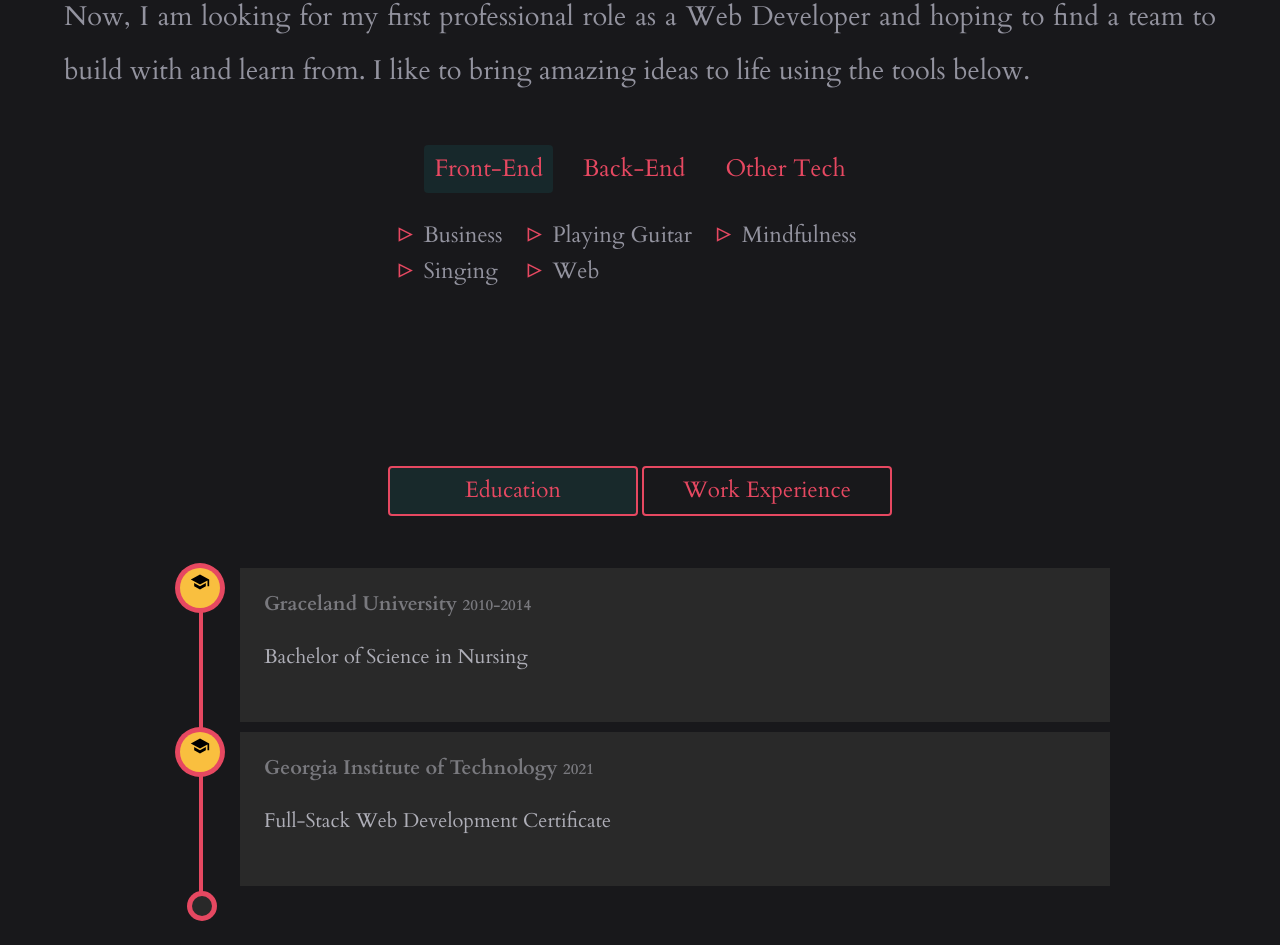
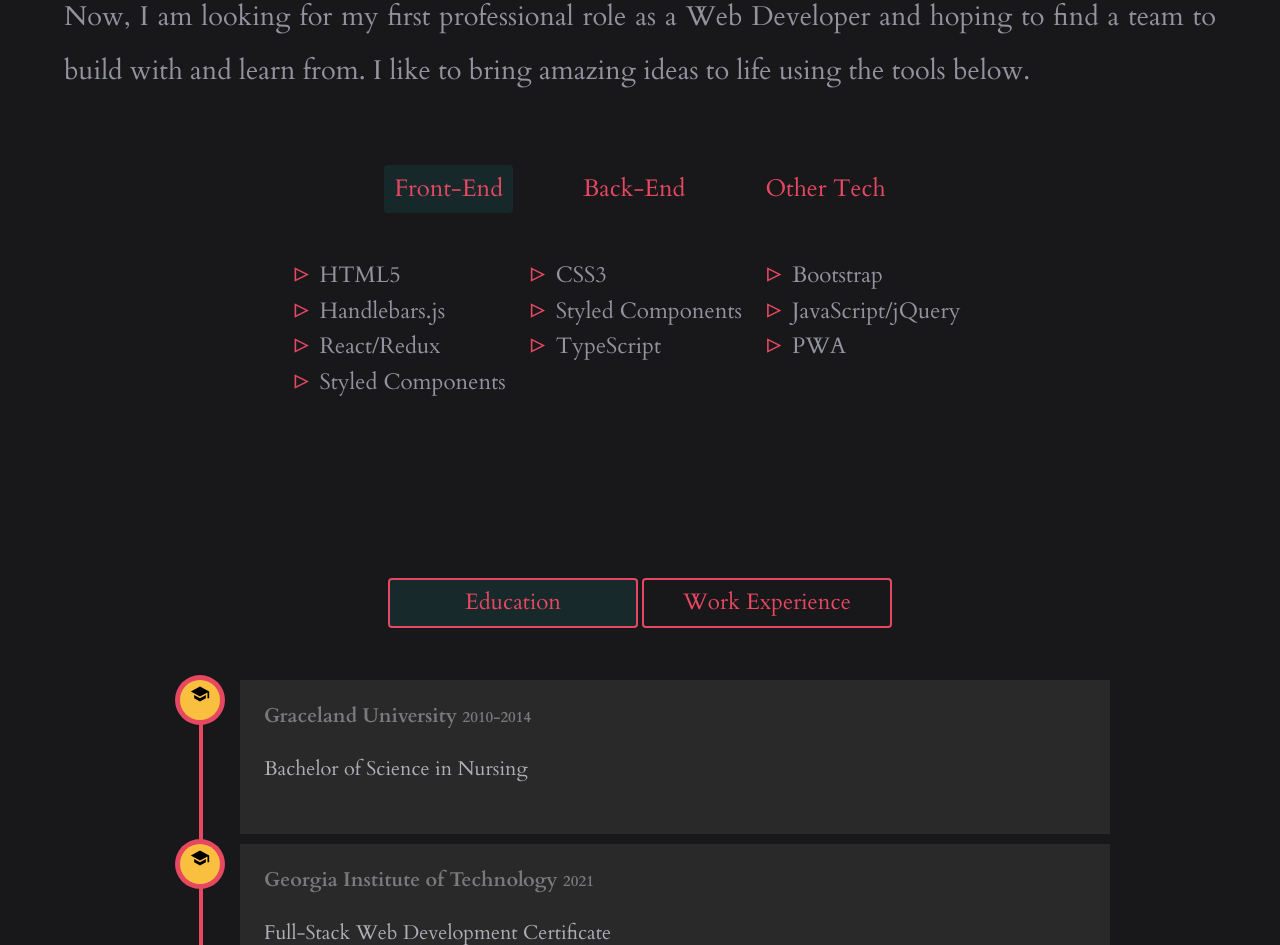
Before and after one commit to natnaelh14/portfolio-website, a React (Create React App) app: page / in a window 1280 px wide. Shown: the part 1186-2131 px from the top of the page. Built offline with nearby package versions, Linux system fonts and the light colour scheme.

Commit message:
created dynamic lists based on button press

```diff
--- a/src/components/Modal-Container/Modal.css
+++ b/src/components/Modal-Container/Modal.css
@@ -78,6 +78,11 @@
 @media screen and (max-width: 700px) {
   .modal-container {
     padding: 0px;
+    height: 100%;
+
+  }
+  .modal-body {
+    height: auto;
   }
   .modal-cover {
     width: 85%;
--- a/src/components/about/about.css
+++ b/src/components/about/about.css
@@ -81,7 +81,7 @@
   cursor: pointer;
   outline: none;
   border-radius: 4px;
-  margin: 10px;
+  margin: 30px;
 }
 .about__button--active {
   background: rgba(24, 186, 189, 0.1);
@@ -98,6 +98,10 @@
   }
   .about-text {
     font-size: 1.1rem;
+  }
+  .about__button {
+    font-size: 1.1rem;
+    margin: 5px;
   }
 }
 
--- a/src/components/about/about.jsx
+++ b/src/components/about/about.jsx
@@ -58,33 +58,41 @@ const About = () => {
           {show.type === 'front-end' && (
             <div className='about-subSection'>
               <ul>
-                <li className='about-subSectionitem'>Business</li>
-                <li className='about-subSectionitem'>Playing Guitar</li>
-                <li className='about-subSectionitem'>Mindfulness</li>
-                <li className='about-subSectionitem'>Singing</li>
-                <li className='about-subSectionitem'>Web</li>
+                <li className='about-subSectionitem'>HTML5</li>
+                <li className='about-subSectionitem'>CSS3</li>
+                <li className='about-subSectionitem'>Bootstrap</li>
+                <li className='about-subSectionitem'>Handlebars.js</li>
+                <li className='about-subSectionitem'>Styled Components</li>
+                <li className='about-subSectionitem'>JavaScript/jQuery</li>
+                <li className='about-subSectionitem'>React/Redux</li>
+                <li className='about-subSectionitem'>TypeScript</li>
+                <li className='about-subSectionitem'>PWA</li>
+                <li className='about-subSectionitem'>Styled Components</li>
               </ul>
             </div>
           )}
           {show.type === 'back-end' && (
             <div className='about-subSection'>
               <ul>
-                <li className='about-subSectionitem'>Business</li>
-                <li className='about-subSectionitem'>Playing Guitar</li>
-                <li className='about-subSectionitem'>Mindfulness</li>
-                <li className='about-subSectionitem'>Singing</li>
-                <li className='about-subSectionitem'>Web</li>
+                <li className='about-subSectionitem'>Node.js/Express.js</li>
+                <li className='about-subSectionitem'>MySQL/Sequelize</li>
+                <li className='about-subSectionitem'>MongoDB/Mongoose</li>
+                <li className='about-subSectionitem'>GraphQL/Apollo</li>
+                <li className='about-subSectionitem'>Postman</li>
               </ul>
             </div>
           )}
           {show.type === 'other-tech' && (
             <div className='about-subSection'>
               <ul>
-                <li className='about-subSectionitem'>Business</li>
-                <li className='about-subSectionitem'>Playing Guitar</li>
-                <li className='about-subSectionitem'>Mindfulness</li>
-                <li className='about-subSectionitem'>Singing</li>
-                <li className='about-subSectionitem'>Web</li>
+                <li className='about-subSectionitem'>Heroku/Git/Terminal</li>
+                <li className='about-subSectionitem'>Agile development</li>
+                <li className='about-subSectionitem'>Data Structures</li>
+                <li className='about-subSectionitem'>Algorithms</li>
+                <li className='about-subSectionitem'>CICD</li>
+                <li className='about-subSectionitem'>GitHub Actions</li>
+                <li className='about-subSectionitem'>Mocha</li>
+                <li className='about-subSectionitem'>Jest</li>
               </ul>
             </div>
           )}
```
